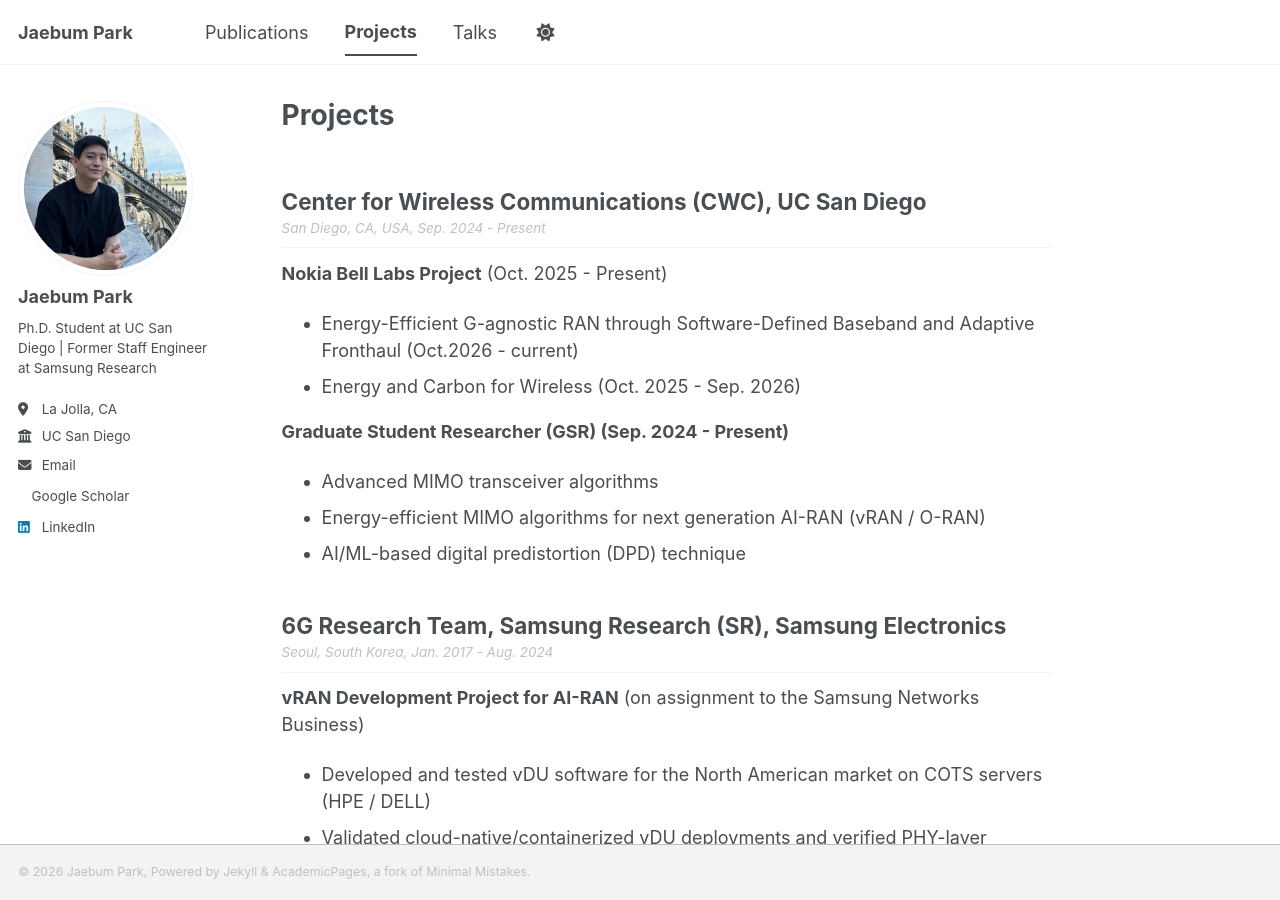
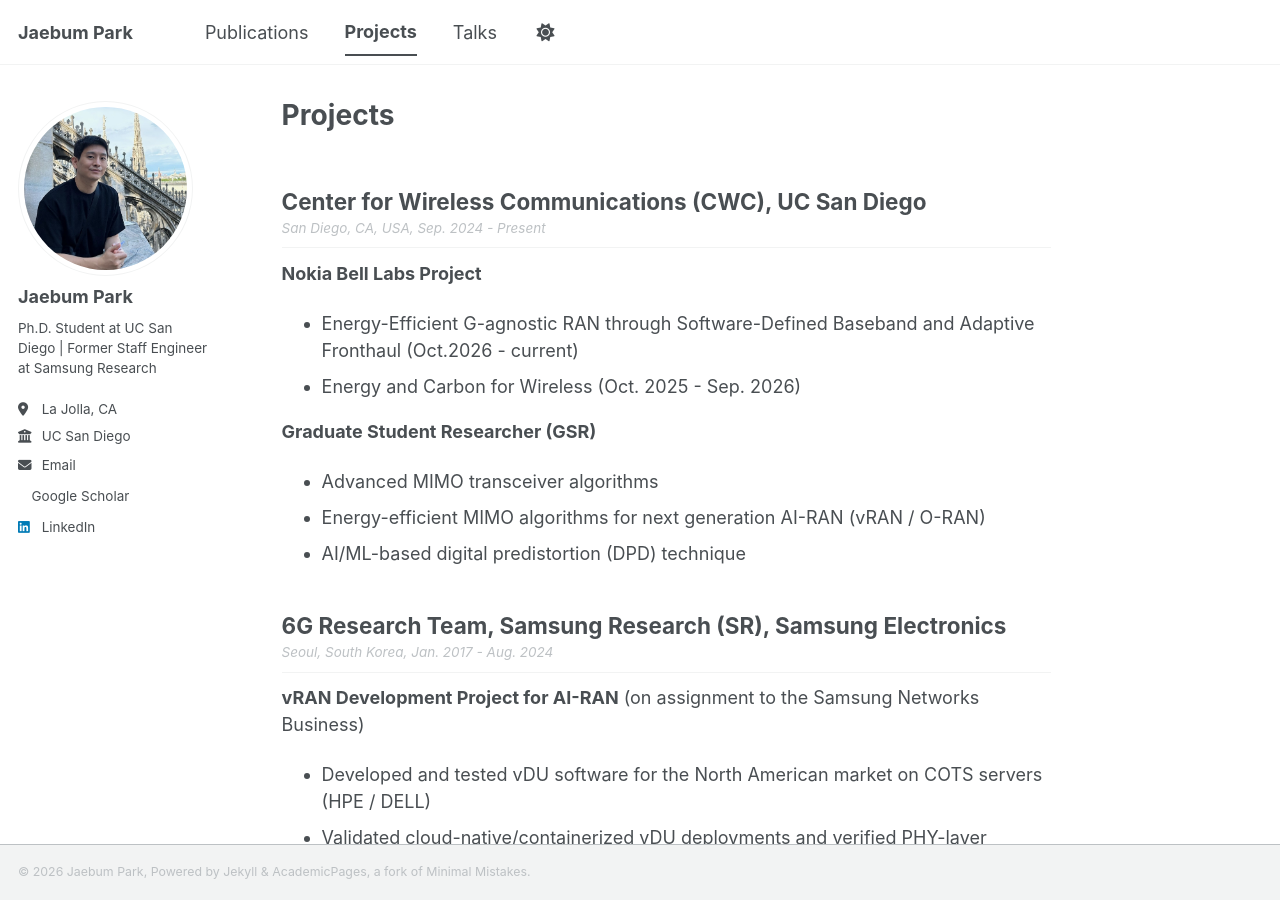
Before and after one commit to jpark-wireless/jpark-wireless.github.io, a Jekyll site: the page built from _pages/projects.md, in a window 1280 px wide and 900 px high. Built offline with Jekyll 4.4.1, drawn with Linux system fonts in a browser that asks for light colours; a style sheet for code colours, icons or effects is not loaded.

Commit message:
fix fonts
Signed-off-by: Jaebum Park <jaypark8891@gmail.com>

```diff
--- a/_pages/projects.md
+++ b/_pages/projects.md
@@ -7,12 +7,12 @@ author_profile: true
 
 ## Center for Wireless Communications (CWC), UC San Diego <span class="section-meta">San Diego, CA, USA, Sep. 2024 - Present</span>
 
-<b>Nokia Bell Labs Project</b> (Oct. 2025 - Present)
+<b>Nokia Bell Labs Project</b>
 
 * Energy-Efficient G-agnostic RAN through Software-Defined Baseband and Adaptive Fronthaul (Oct.2026 - current)
 * Energy and Carbon for Wireless (Oct. 2025 - Sep. 2026)
 
-<b>Graduate Student Researcher (GSR) (Sep. 2024 - Present)</b>
+<b>Graduate Student Researcher (GSR)</b>
 
 * Advanced MIMO transceiver algorithms
 * Energy-efficient MIMO algorithms for next generation AI-RAN (vRAN / O-RAN)
```
